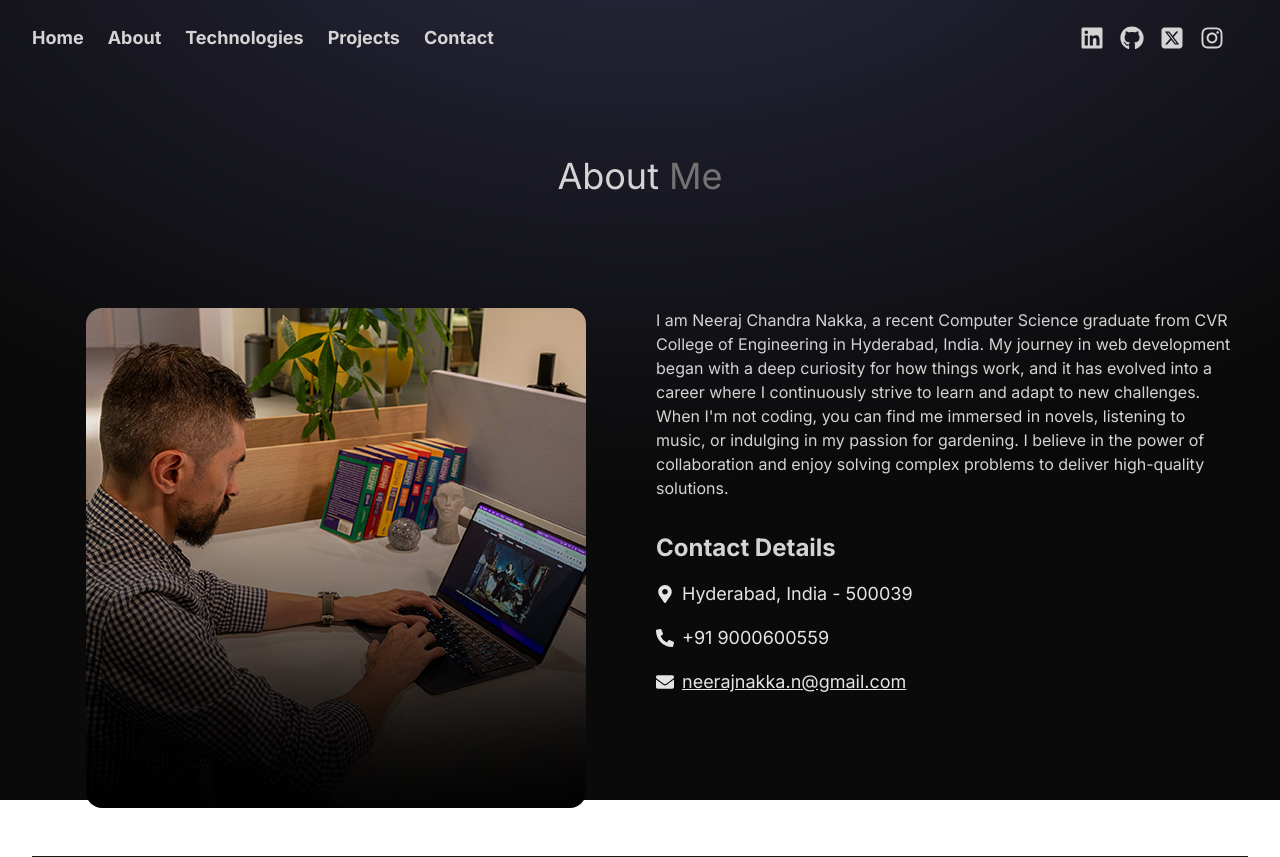
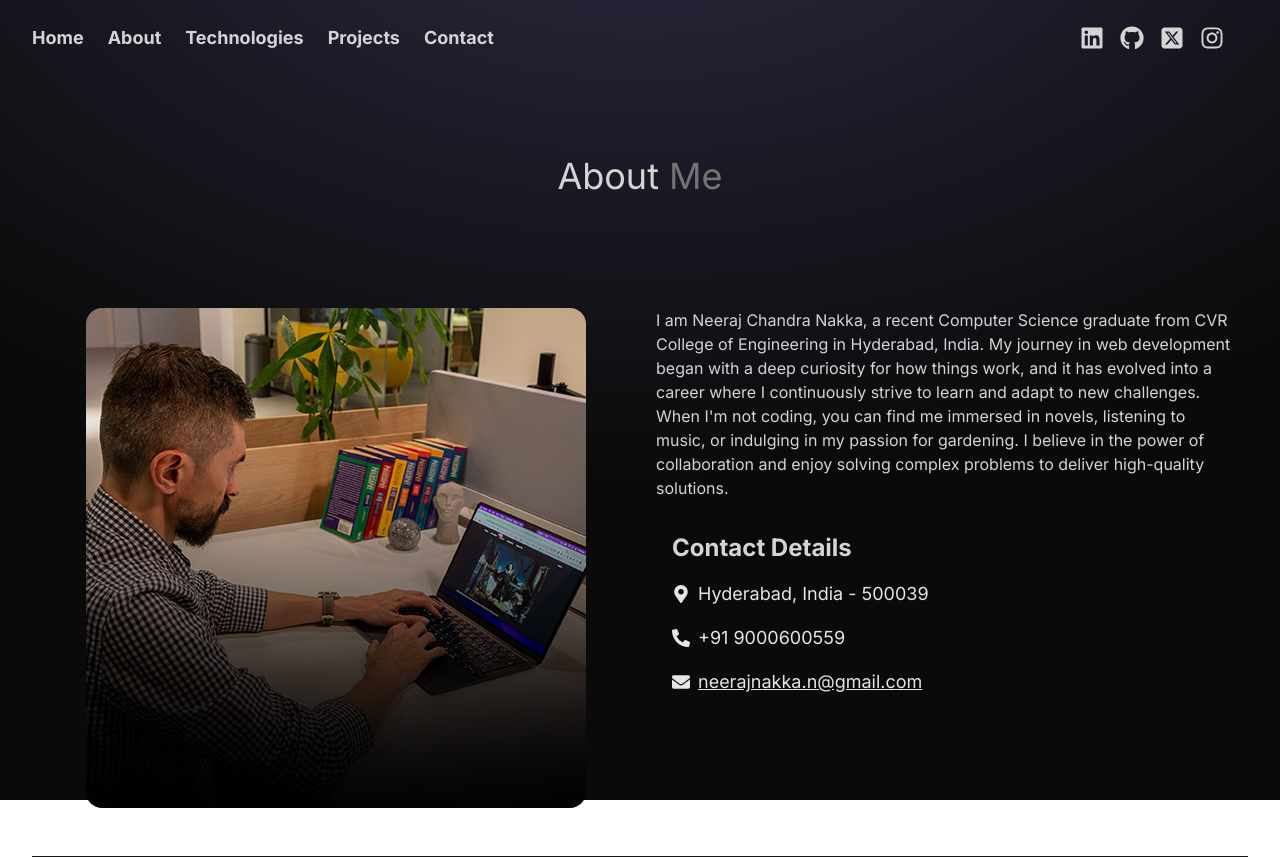
Before and after one commit to neerajnakka/Portfolio, a React (Vite) app: page /about in a window 1280 px wide. Built offline with nearby package versions, Linux system fonts and the light colour scheme.

Commit message:
Update About.jsx

```diff
--- a/components/About.jsx
+++ b/components/About.jsx
@@ -34,7 +34,7 @@ const About = () => {
             <p className=" ml-4 my-2 max-w-xl py-6 text-center lg:text-left">
               {ABOUT_TEXT}
             </p>
-            <div className="text-center lg:text-left">
+            <div className="text-center lg:text-left ml-4">
               <h2 className="ml-4 text-2xl font-bold text-neutral-300">
                 Contact Details
               </h2>
```
